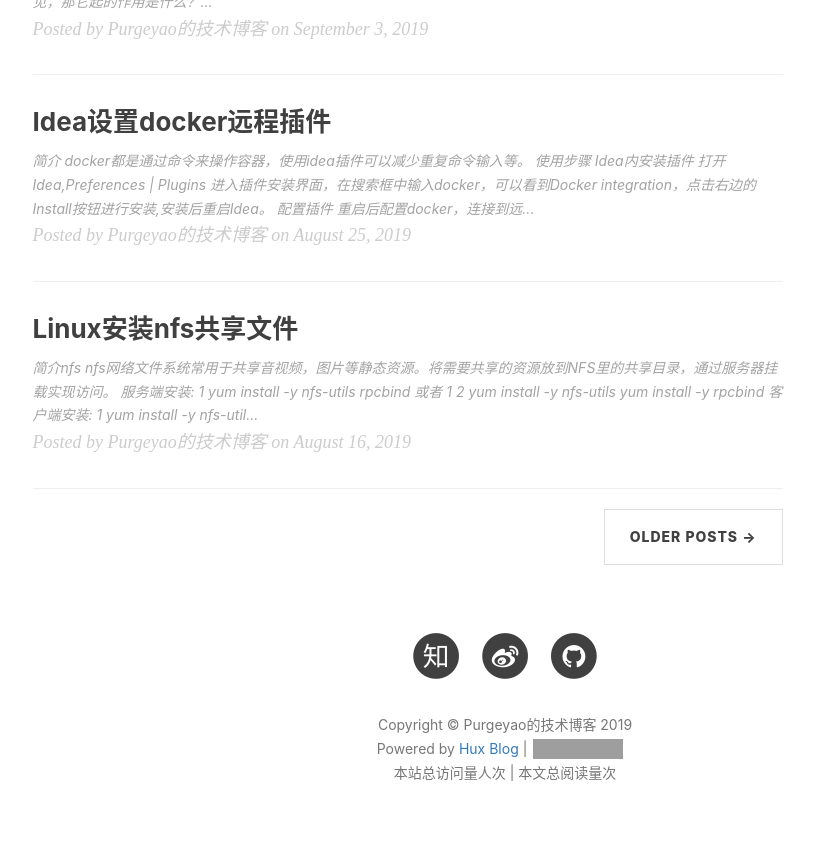
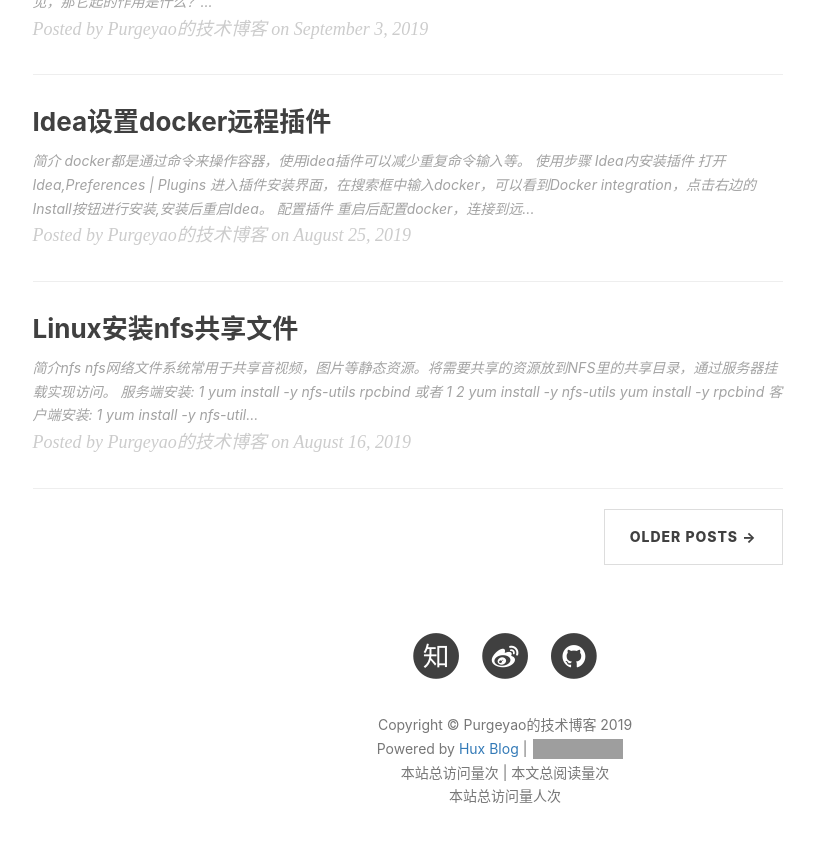
Before and after one commit to purgeyao/purgeyao.github.io, a Jekyll site: the page built from index.html, in a window 1280 px wide and 900 px high, scrolled down 2074 px. Shown: the top 842 px of the window, without its empty margins (135-950 px from the left). Built offline with Jekyll 4.4.1, drawn with Linux system fonts in a browser that asks for light colours; nearby versions of some CDN libraries; the list of posts is cut into pages by our own code; comment, search, counter and statistics services are not loaded; grey boxes are pictures that could not be loaded.

Commit message:
upd footer.html

```diff
--- a/_includes/footer.html
+++ b/_includes/footer.html
@@ -17,9 +17,11 @@
                     </iframe>
                     <br>
                         <span id="busuanzi_container_site_pv">
+                            本站总访问量<span id="busuanzi_value_site_pv"></span>次
+                            | 本文总阅读量<span id="busuanzi_value_page_pv"></span>次
+                            <br>
                             本站总访问量<span id="busuanzi_value_site_uv"></span>人次
                         </span>
-                    | 本文总阅读量<span id="busuanzi_value_page_pv"></span>次
                 </p>
             </div>
         </div>
```
